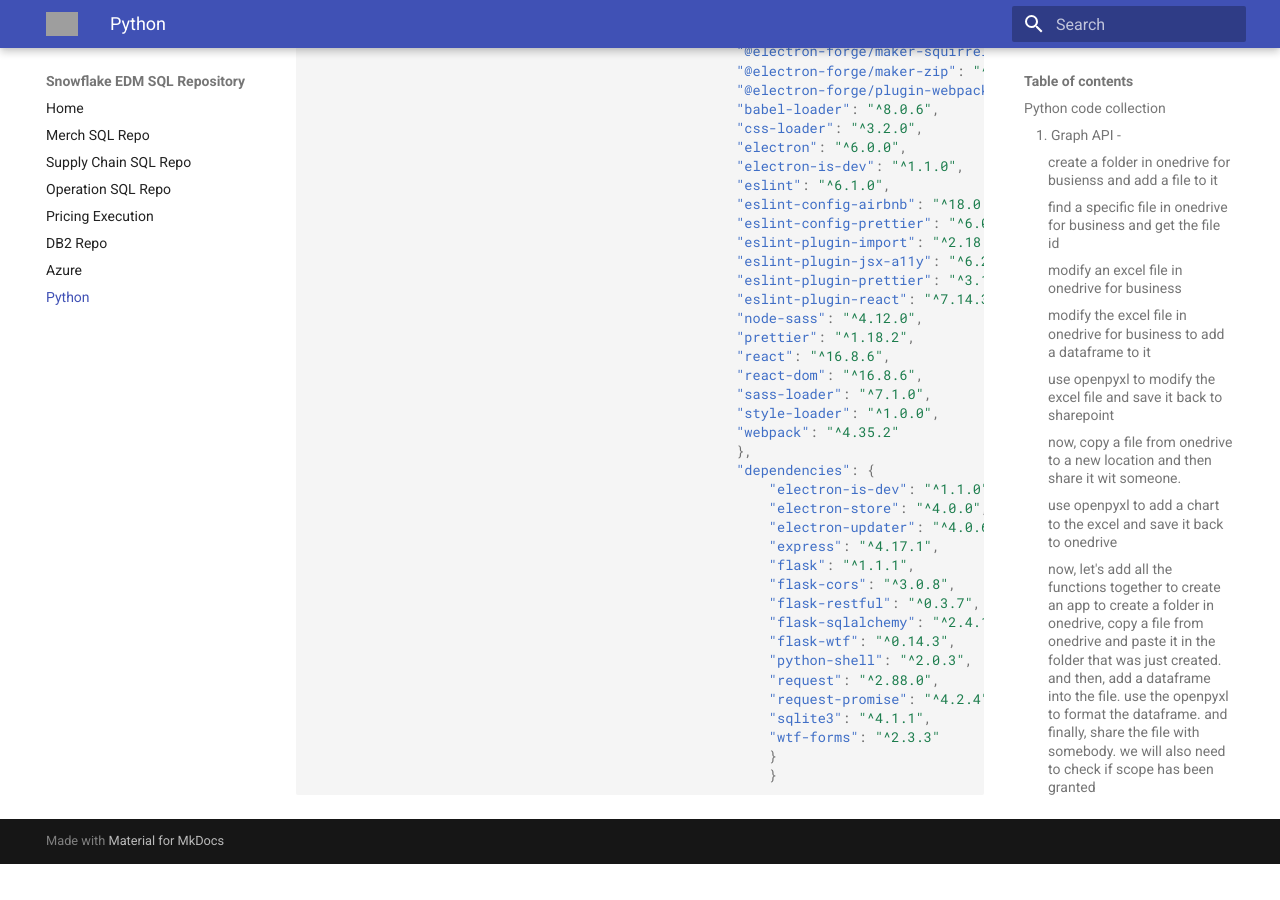
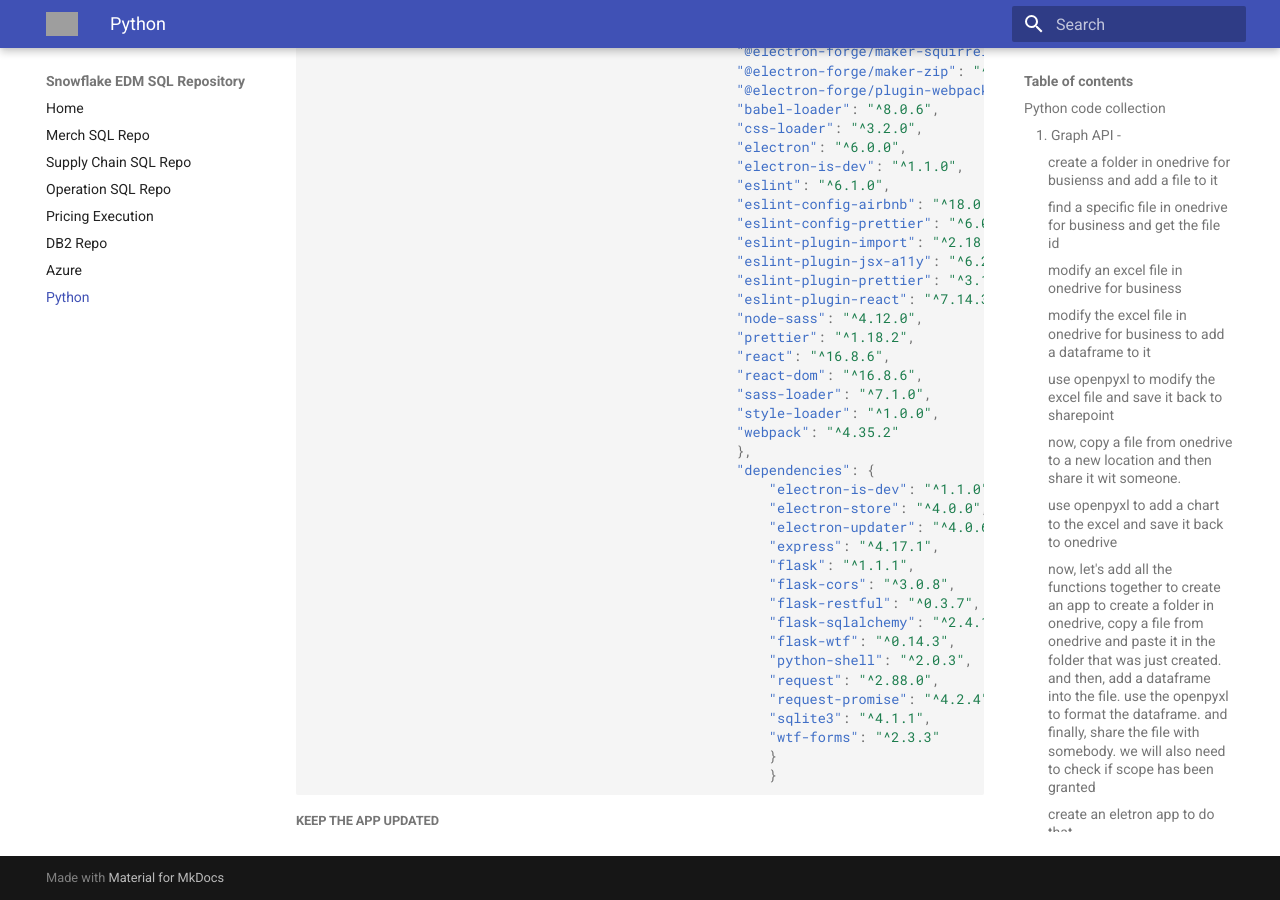
Before and after one commit to idahopotato1/sql_repo, an MkDocs documentation site: the page built from docs/python_code.md, in a window 1280 px wide and 900 px high, scrolled down 18495 px. Built offline with MkDocs 1.6.1 and Material for MkDocs 9.7.7, drawn with Linux system fonts in a browser that asks for light colours; before the commit the page ends 19359 px from its top, so only the background shows below that; some of the changed lines change nothing that is shown; grey boxes are pictures that could not be loaded.

Commit message:
add python code

```diff
--- a/docs/python_code.md
+++ b/docs/python_code.md
@@ -997,3 +997,32 @@
                                                         }
                                                         }
 ~~~
+##### keep the app updated
+<!-- To use an updater module in your Electron app, you'll need to include the module in your project and configure it to check for updates, download updates, and install them.
+
+Here's an example using the electron-updater module:
+
+Install the electron-updater module:
+npm install electron-updater
+const { autoUpdater } = require('electron-updater');
+autoUpdater.checkForUpdatesAndNotify();
+autoUpdater.on('update-downloaded', (event, releaseNotes, releaseName) => {
+  autoUpdater.quitAndInstall();
+});
+
+To host update files on GitHub, you can use GitHub Releases to distribute updates to your Electron app.
+
+Here's an overview of how to use GitHub Releases to host update files:
+
+Create a GitHub repository for your Electron app.
+
+Create a new release in your repository by clicking on the "Releases" tab and then clicking the "Create a new release" button.
+
+Upload the update files for your Electron app to the release.
+
+In your Electron app, configure the updater module to download updates from the GitHub release. The exact configuration will depend on the updater module you're using, but typically you'll need to specify the URL to the update file and the type of update (e.g. zip, dmg, etc.).
+
+When you want to release a new version of your Electron app, create a new release in GitHub with the updated files and the updater module will download and install the update for your users.
+
+By using GitHub Releases to host updates, you can simplify the update process for your Electron app and provide a reliable and easy-to-use distribution method for your users. This approach can be especially useful if you have a small user base or if you don't need the advanced features of a more complex update server.
+-->
```
Also changed, not shown: site/python_code/index.html, site/search/search_index.json, 1 other file.
